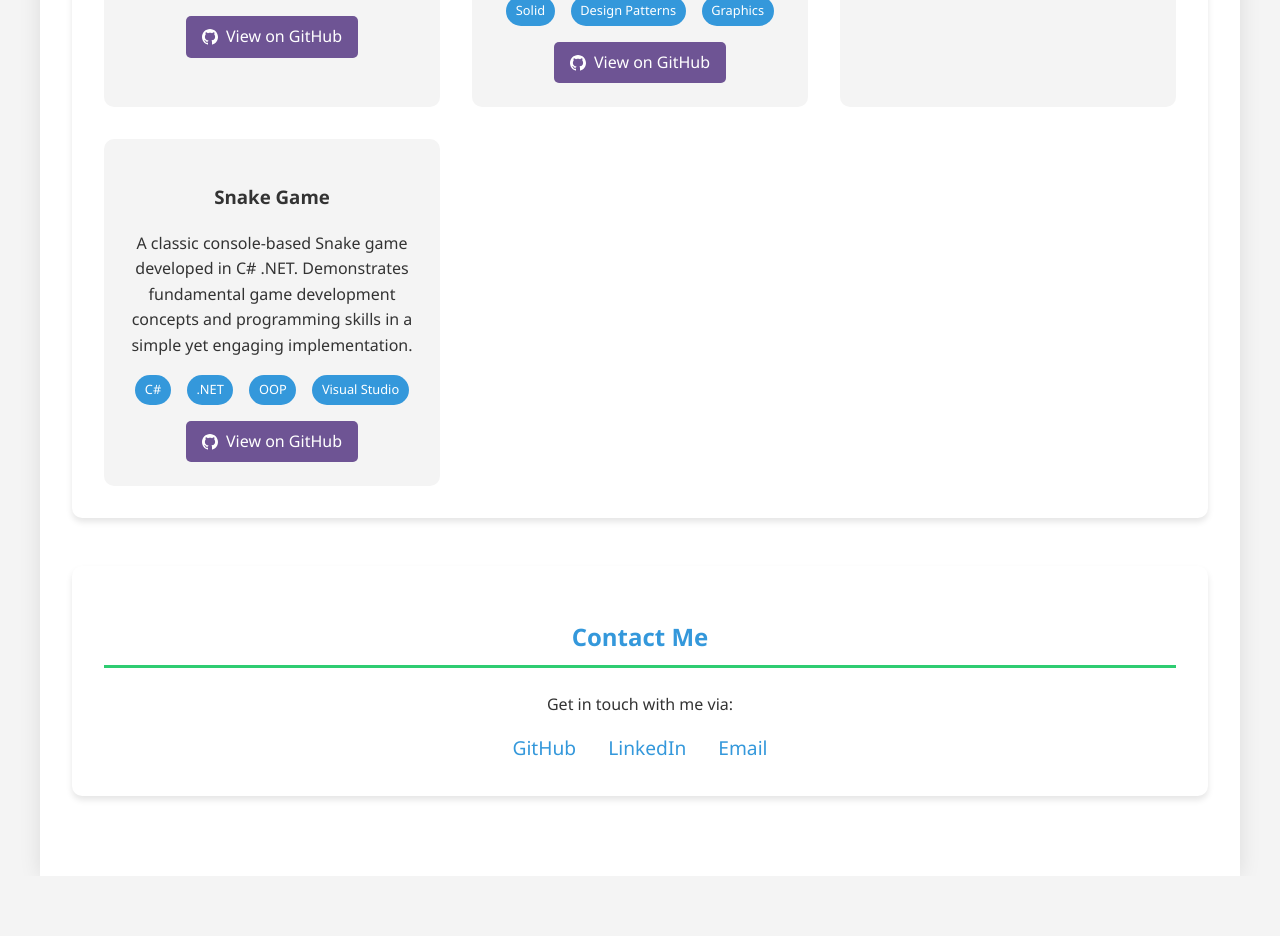
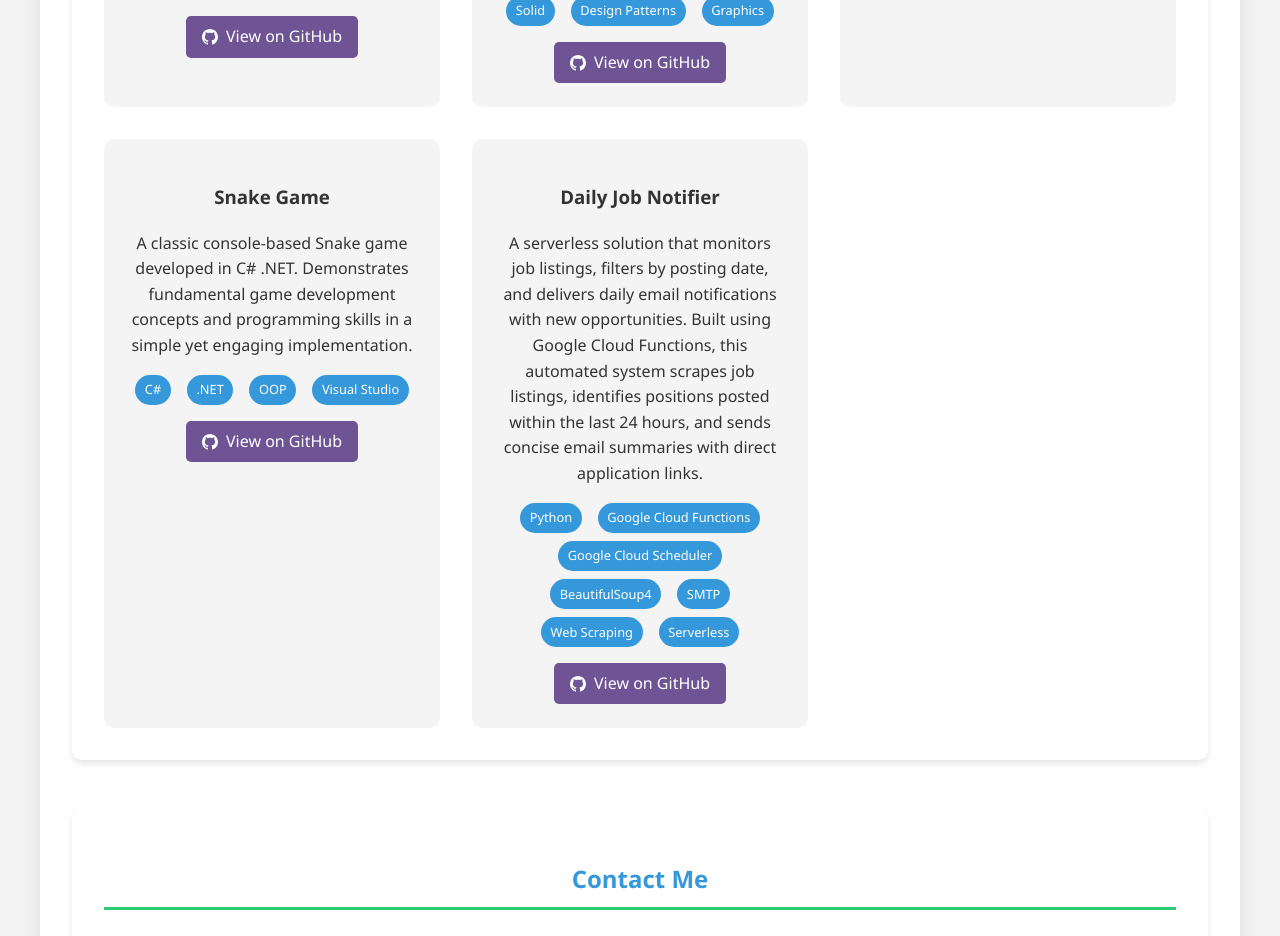
Before and after one commit to dotz600/myPortfolio, a React (Create React App) app: page / in a window 1280 px wide. Shown: the part 1420-2356 px from the top of the page. Before the commit the page ends 2296 px from the top, so only its background shows below. Built offline with nearby package versions, Linux system fonts and the light colour scheme.

Commit message:
Added JobFilter project to portfolio

```diff
--- a/src/App.js
+++ b/src/App.js
@@ -30,8 +30,14 @@ function App() {
       technologies: ["C#", ".NET", "OOP", "Visual Studio"],
       githubLink: "https://github.com/dotz600/SnakeGame",
       demoLink: "#"
+    },
+    {
+      title: "Daily Job Notifier",
+      description: "A serverless solution that monitors job listings, filters by posting date, and delivers daily email notifications with new opportunities. Built using Google Cloud Functions, this automated system scrapes job listings, identifies positions posted within the last 24 hours, and sends concise email summaries with direct application links.",
+      technologies: ["Python", "Google Cloud Functions", "Google Cloud Scheduler", "BeautifulSoup4", "SMTP", "Web Scraping", "Serverless"],
+      githubLink: "https://github.com/dotz600/JobFilter",
+      demoLink: "#"
     }
-
   ];
 
   const GitHubIcon = () => (
```
